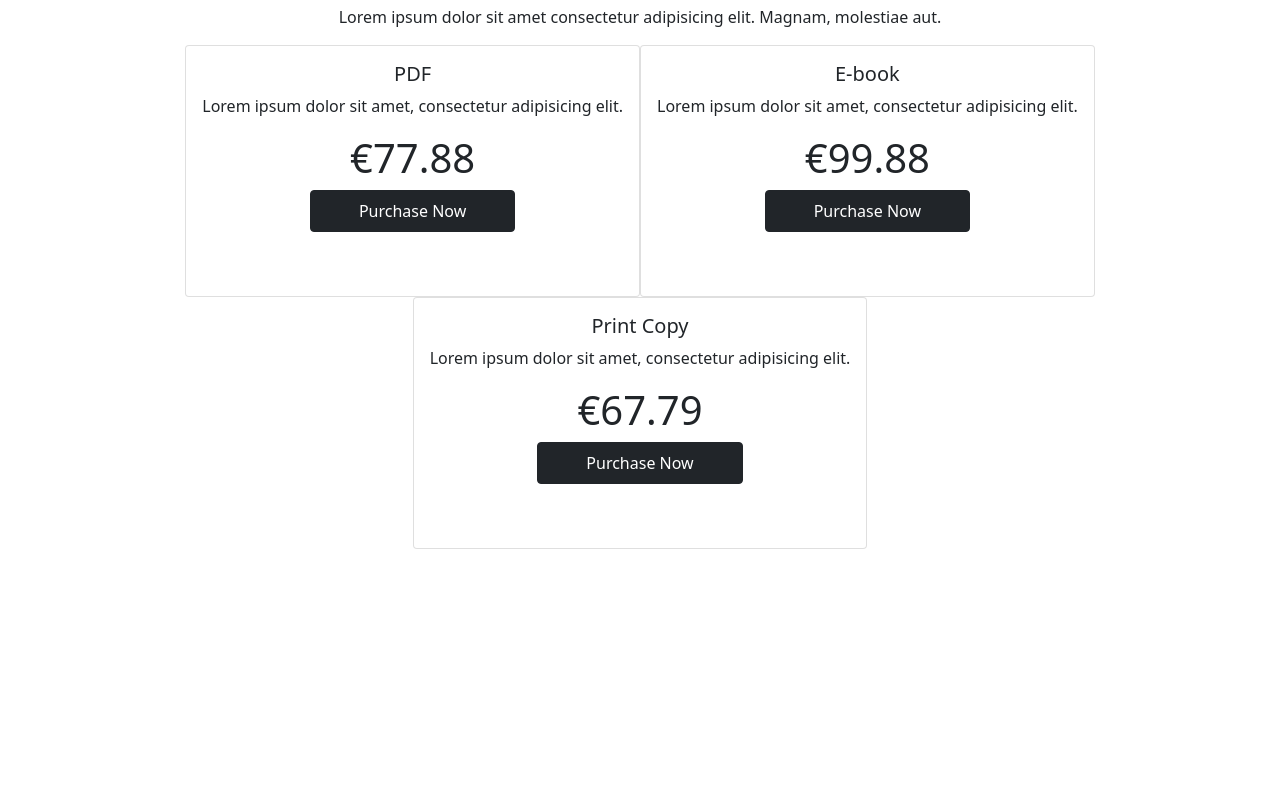
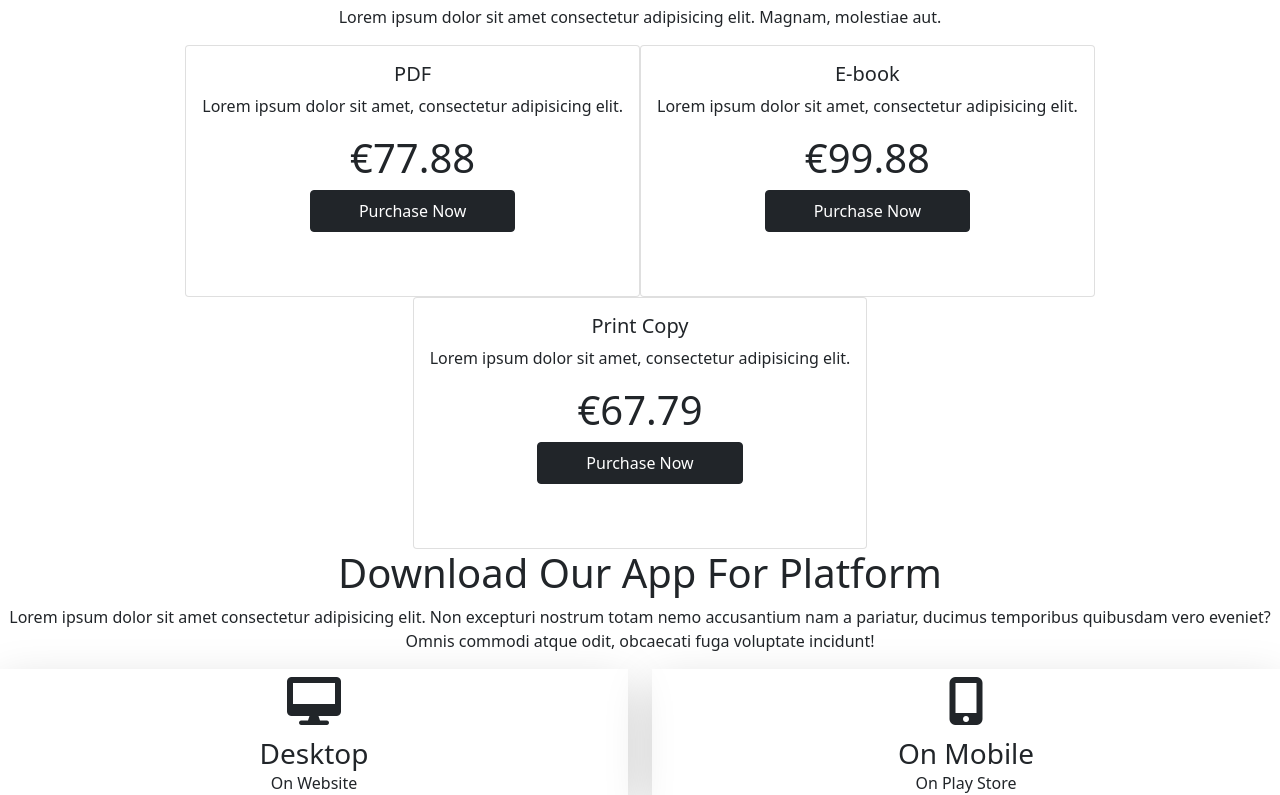
Before and after one commit to tonyclem/books-les-boostrap, a plain HTML site: page src/index.html in a window 1280 px wide. Shown: the part 3930-4725 px from the top of the page. Before the commit the page ends 4479 px from the top, so only its background shows below. Drawn offline with nearby package versions, Linux system fonts and the light colour scheme.

Commit message:
added new section about download our app with icons

```diff
--- a/src/index.html
+++ b/src/index.html
@@ -11,6 +11,13 @@
       crossorigin="anonymous"
     />
     <link rel="stylesheet" href="../css/styles.css" />
+    <link
+      rel="stylesheet"
+      href="https://cdnjs.cloudflare.com/ajax/libs/font-awesome/6.0.0-beta3/css/all.min.css"
+      integrity="sha512-Fo3rlrZj/k7ujTnHg4CGR2D7kSs0v4LLanw2qksYuRlEzO+tcaEPQogQ0KaoGN26/zrn20ImR1DfuLWnOo7aBA=="
+      crossorigin="anonymous"
+      referrerpolicy="no-referrer"
+    />
     <title>Books</title>
   </head>
   <body>
@@ -195,7 +202,7 @@
                   </div>
                 </div>
               </div>
-              <!-- seconde card -->
+              <!-- second card -->
               <div class="card">
                 <!-- card-body -->
                 <div class="card-body">
@@ -245,6 +252,51 @@
           </div>
         </div>
       </section>
+
+      <!-- Second three -->
+      <section class="section-3 container-fluid p-0 text-center">
+        <!-- columns-row -->
+        <div class="row">
+          <!-- column mediums 12 -->
+          <div class="col-md-12 col-sm-12">
+            <h1>Download Our App For Platform</h1>
+            <p>
+              Lorem ipsum dolor sit amet consectetur adipisicing elit. Non
+              excepturi nostrum totam nemo accusantium nam a pariatur, ducimus
+              temporibus quibusdam vero eveniet? Omnis commodi atque odit,
+              obcaecati fuga voluptate incidunt!
+            </p>
+          </div>
+        </div>
+        <div class="platform row">
+          <div class="col-md-6 col-sm-12 text-right">
+            <div class="desktop shadow-lg">
+              <div class="d-flex-row justify-content-center">
+                <!-- fa-3x font-size / padding-top py / padding-right -->
+                <i class="fas fa-desktop fa-3x py-2 pr-3"></i>
+                <div class="text text-left">
+                  <!-- padding-top / margin 0 -->
+                  <h3 class="pt-1 m-0">Desktop</h3>
+                  <p class="p-0 m-0">On Website</p>
+                </div>
+              </div>
+            </div>
+          </div>
+          <div class="col-md-6 col-sm-12 text-left">
+            <div class="desktop shadow-lg">
+              <div class="d-flex-row justify-content-center">
+                <!-- fa-3x font-size / padding-top py / padding-right -->
+                <i class="fas fa-mobile-alt fa-3x py-2 pr-3"></i>
+                <div class="text text-left">
+                  <!-- padding-top / margin 0 -->
+                  <h3 class="pt-1 m-0">On Mobile</h3>
+                  <p class="p-0 m-0">On Play Store</p>
+                </div>
+              </div>
+            </div>
+          </div>
+        </div>
+      </section>
     </main>
 
     <footer></footer>
```
